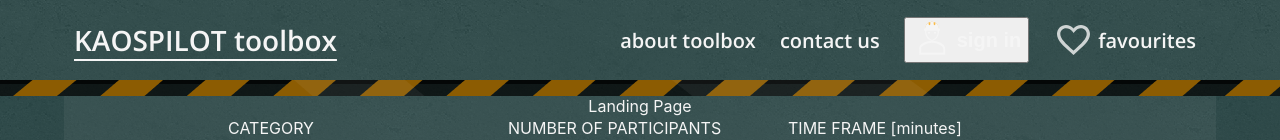
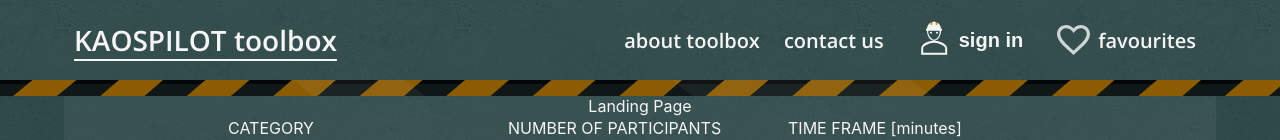
Before and after one commit to HackYourFuture-CPH/kp-toolbox-fp-class21, a React (Create React App) app in the folder packages/client/: page / in a window 1280 px wide. Shown: the top 140 px of the page. Built offline with nearby package versions, Linux system fonts and the light colour scheme; no server answers.

Commit message:
Sign in and sign out - element type changed to a button, styling for the button improved

```diff
--- a/packages/client/src/components/Navigation/Navbar.component.js
+++ b/packages/client/src/components/Navigation/Navbar.component.js
@@ -21,7 +21,7 @@
           />
           <span> Hi, {userName}!</span>
         </div>
-        <button type="button" className="navbar-link">
+        <button type="button" className="navbar-button">
           <img
             className="navbar-icon"
             src="/assets/vectors/vector-log-out.svg"
@@ -36,7 +36,7 @@
       <div className="log-in-container">
         <button
           type="button"
-          className="navbar-link"
+          className="navbar-button"
           onClick={signInWithGoogle}
         >
           <img
--- a/packages/client/src/components/Navigation/Navbar.css
+++ b/packages/client/src/components/Navigation/Navbar.css
@@ -59,8 +59,19 @@
   text-align: left;
 }
 
+.navbar-button {
+  background-color: inherit;
+  outline: none;
+  border: none;
+}
+
+.navbar-button:hover {
+  cursor: pointer;
+}
+
 .logo a,
 .navbar-link,
+.navbar-button,
 .user-name-container {
   font-weight: 600;
   color: rgb(245 245 245);
@@ -85,6 +96,7 @@
 }
 
 .navbar-link,
+.navbar-button,
 .user-name-container {
   font-size: 1.25rem;
   text-decoration: none;
```
